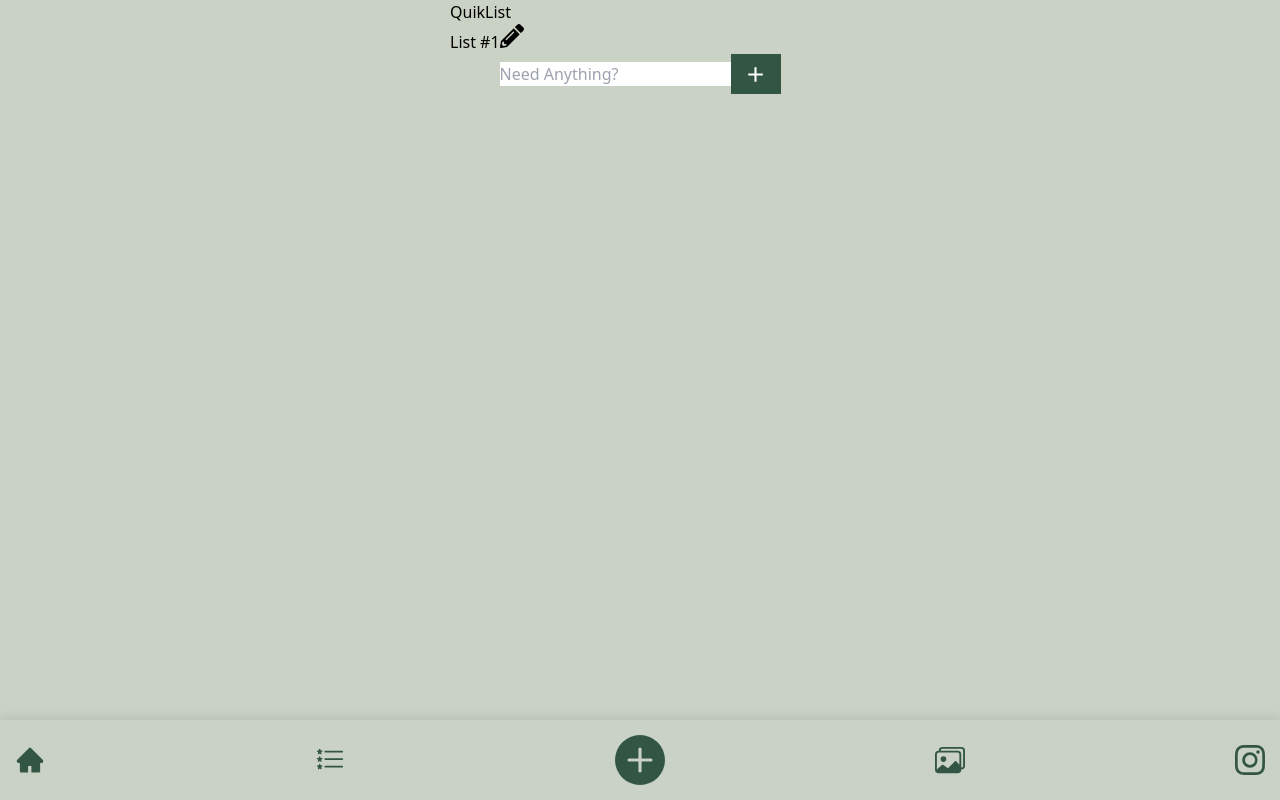
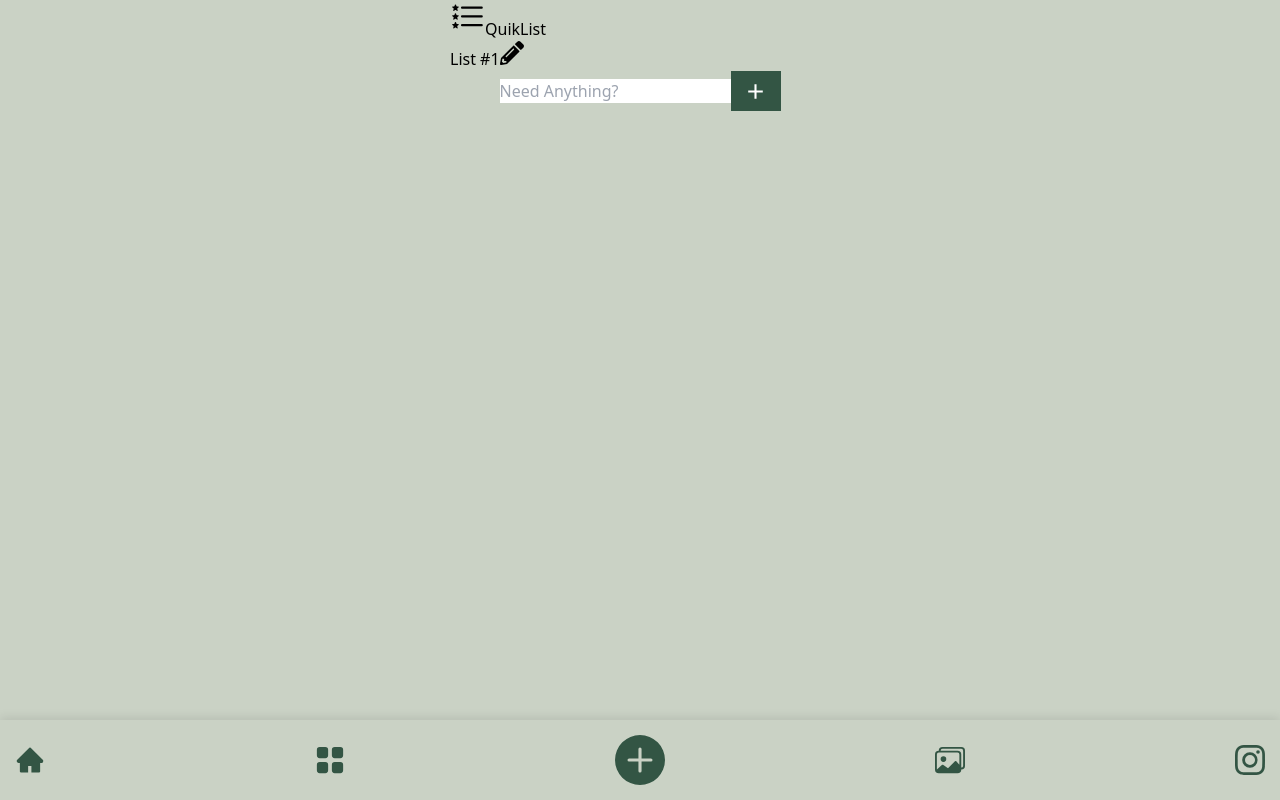
Before and after one commit to Rick3Mrtz/Grocery-List, a React (Vite) app: page /grid in a window 1280 px wide. Built offline with nearby package versions, Linux system fonts and the light colour scheme.

Commit message:
added component TitleInput to clean up app.jsx code, implemented existing code and passed props accordingly

```diff
--- a/src/App.css
+++ b/src/App.css
@@ -208,3 +208,11 @@ form {
   color: #354f;
   /* border-radius: 50%; */
 }
+
+.card {
+  background-color: white;
+  padding: 20px;
+  border-radius: 8px;
+  box-shadow: 0px 2px 4px rgba(0, 0, 0, 0.1);
+  text-align: center;
+}
--- a/src/App.jsx
+++ b/src/App.jsx
@@ -1,13 +1,17 @@
 import React, { useEffect, useState } from 'react';
+import { Route, Link, Routes } from 'react-router-dom';
 import './App.css';
 import InputForm from './components/InputForm';
 import BottomNav from './components/BottomNav';
 import GroceryList from './components/GroceryList';
 import Nav from './components/Nav';
-import { FaPencilAlt } from 'react-icons/fa';
 import SideNav from './components/SideNav';
+import GridLayout from './components/GridLayout';
+import Home from './components/Home';
+import TitleInput from './components/TitleInput';
 
 function App() {
+
   const [todos, setTodos] = useState(() => {
     const storedTools = localStorage.getItem('todos');
     return storedTools ? JSON.parse(storedTools) : [];
@@ -40,7 +44,6 @@ function App() {
     setIsEditingListName(true);
   };
 
-  // useEffect will monitor changes to 'todos' and 'listName' and save them to local storage
   useEffect(() => {
     localStorage.setItem('todos', JSON.stringify(todos));
   }, [todos]);
@@ -95,33 +98,15 @@ function App() {
   return (
     <>
         <Nav setShowSideNav={setShowSideNav} />
-        <div className='mb-32'></div>
-        <h1 className='flex text-4xl font-bold justify-center mt-[6vh] mb-[3vh] text-[#354F]'>
-          {isEditingListName ? (
-            <input
-              type="text"
-              placeholder='Ex: Groceries'
-              value={listName}
-              onChange={handleListNameChange}
-              onBlur={handleListNameBlur}
-              onKeyDown={handleListNameKeyPress}
-              className=" bg-white rounded-md w-[96%] text-[#354F] text-4xl font-bold text-center"
-            />
-          ) : (
-            <>
-              <span>{listName}</span>
-              <button
-                className='ml-2'
-                onClick={() => setIsEditingListName(true)}
-              >
-                <FaPencilAlt size={24} color='black' />
-              </button>
-            </>
-          )}
-        </h1>
-
+        <TitleInput
+        isEditingListName={isEditingListName}
+        listName={listName}
+        handleListNameChange={handleListNameChange}
+        handleListNameBlur={handleListNameBlur}
+        handleListNameKeyPress={handleListNameKeyPress}
+        setIsEditingListName= {setIsEditingListName}
+        />
         <InputForm setTodos={setTodos} />
-
         <GroceryList
           todos={todos}
           handleCompleteItem={handleCompleteItem}
@@ -132,13 +117,12 @@ function App() {
           listName={listName}
           // selectedList={selectedList}
         />
-
         <BottomNav
+        savedLists={savedLists}
         setShowSideNav={setShowSideNav}
         handleCreateNewList={handleCreateNewList}
         enterEditListNameMode={enterEditListNameMode}
         />
-
         <SideNav
           showSideNav={showSideNav}
           savedLists={savedLists}
@@ -147,10 +131,26 @@ function App() {
           // setSelectedList={setSelectedList}
           listName={listName}
         />
-
-
     </>
   );
 }
 
 export default App;
+
+
+    {/* <RouterProvider router={router}>
+      <BottomNav />
+    </RouterProvider> */}
+
+      // const router = createBrowserRouter([
+  //   {
+  //     path:"/grid",
+  //     element: <GridLayout />
+  //   },
+  //   {
+  //     path:"/",
+  //     element: <Home />
+  //   }
+  // ])
+
+  // router={router}
--- a/src/components/BottomNav.jsx
+++ b/src/components/BottomNav.jsx
@@ -1,11 +1,13 @@
 import React, { useState } from 'react';
+import { BrowserRouter, Router, Route, Link, Routes } from 'react-router-dom';
 import { BsPlusCircleFill } from 'react-icons/bs';
-import { BsListStars } from 'react-icons/bs';
 import { AiFillHome } from 'react-icons/ai';
 import { BsImages } from 'react-icons/bs';
 import { BsInstagram } from 'react-icons/bs';
+import { BsFillGridFill } from 'react-icons/bs';
+import GridLayout from './GridLayout';
 
-function BottomNav({ setShowSideNav, handleCreateNewList, enterEditListNameMode }) {
+function BottomNav({ savedLists, handleCreateNewList, enterEditListNameMode }) {
   const [createNewListMode, setCreateNewListMode] = useState(false);
 
   const handleNewListClick = () => {
@@ -14,15 +16,20 @@ function BottomNav({ setShowSideNav, handleCreateNewList, enterEditListNameMode
   };
 
   return (
+
+    <>
+    <div>
+
+
     <div className="bottom-nav bg-gray-200">
 
       <button className="nav-button">
         <AiFillHome size={30} />
       </button>
 
-      <button className='nav-button' onClick={() => setShowSideNav(true)}>
-        <BsListStars size={30} />
-      </button>
+        <button className="nav-button">
+        <BsFillGridFill size={30} />
+        </button>
 
       <button
         className="nav-button"
@@ -44,6 +51,12 @@ function BottomNav({ setShowSideNav, handleCreateNewList, enterEditListNameMode
       </button>
 
     </div>
+
+
+
+    </div>
+    </>
+
   );
 }
 
--- /dev/null
+++ b/src/components/GridLayout.jsx
@@ -0,0 +1,27 @@
+import React from 'react';
+import { createBrowserRouter, RouterProvider, Route, Link } from 'react-router-dom';
+
+
+function GridLayout() {
+    return (
+
+        <>
+
+
+                <div className="grid grid-cols-2 gap-4 p-4 mt-16 mb-8">
+                    <div className="card">Card 1</div>
+                    <div className="card">Card 2</div>
+                    <div className="card">Card 3</div>
+                    <div className="card">Card 4</div>
+                    <div className="card">Card 5</div>
+                    <div className="card">Card 6</div>
+                </div>
+
+        </>
+
+    );
+}
+
+export default GridLayout;
+
+{/* <RouterProvider router={router} /> */}
--- a/src/components/Home.jsx
+++ b/src/components/Home.jsx
@@ -3,6 +3,9 @@ import React from "react";
 function Home() {
     return (
         <>
+        <div className="text-5xl flex justify-center items-center bg-violet-700 p-20">
+            Hello World
+        </div>
         </>
     )
 }
--- a/src/components/Nav.jsx
+++ b/src/components/Nav.jsx
@@ -1,14 +1,19 @@
 import React from 'react';
+import { BsListStars } from 'react-icons/bs';
 
-function Nav() {
+function Nav({ setShowSideNav }) {
   return (
     <>
       <nav className='fixed top-0 left-0 right-0 text-4xl text-white bg-[#354f] p-4 flex justify-center'>
-
+        <button
+          className='text-2xl absolute left-5 top-5'
+          onClick={() => setShowSideNav(true)}
+        >
+          <BsListStars size={35} />
+        </button>
         <span>QuikList</span>
       </nav>
     </>
   );
 }
-
 export default Nav;
--- /dev/null
+++ b/src/components/TitleInput.jsx
@@ -0,0 +1,35 @@
+import React from "react";
+import { FaPencilAlt } from 'react-icons/fa';
+
+function TitleInput({ isEditingListName, listName, handleListNameBlur, handleListNameChange, handleListNameKeyPress, setIsEditingListName }) {
+    return (
+        <>
+                <div className='mb-32'></div>
+        <h1 className='flex text-4xl font-bold justify-center mt-[6vh] mb-[3vh] text-[#354F]'>
+          {isEditingListName ? (
+            <input
+              type="text"
+              placeholder='Ex: Groceries'
+              value={listName}
+              onChange={handleListNameChange}
+              onBlur={handleListNameBlur}
+              onKeyDown={handleListNameKeyPress}
+              className=" bg-white rounded-md w-4/6 text-[#354F] text-4xl font-bold text-center"
+            />
+          ) : (
+            <>
+              <span>{listName}</span>
+              <button
+                className='ml-2'
+                onClick={() => setIsEditingListName(true)}
+              >
+                <FaPencilAlt size={24} color='black' />
+              </button>
+            </>
+          )}
+        </h1>
+        </>
+    )
+}
+
+export default TitleInput;
```
